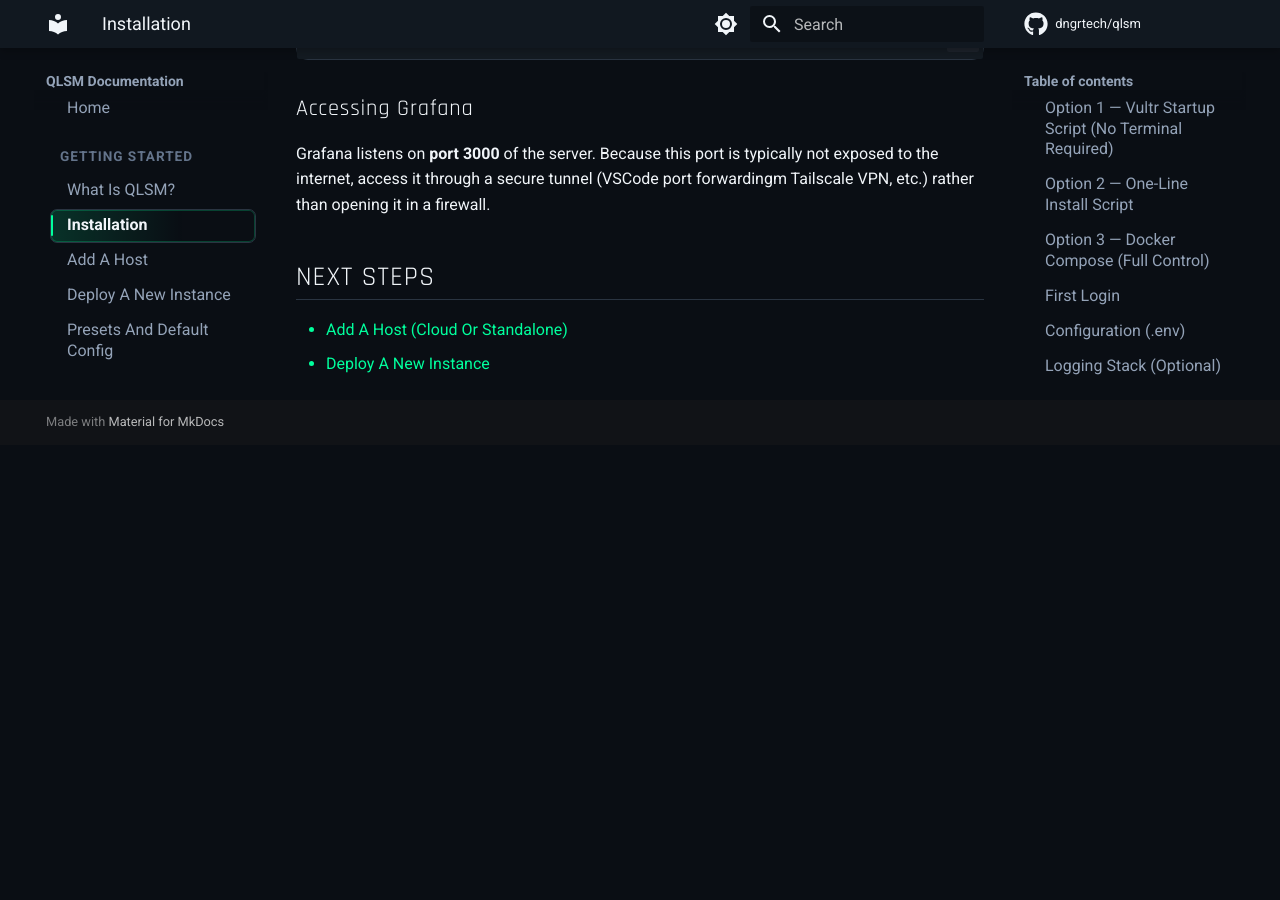
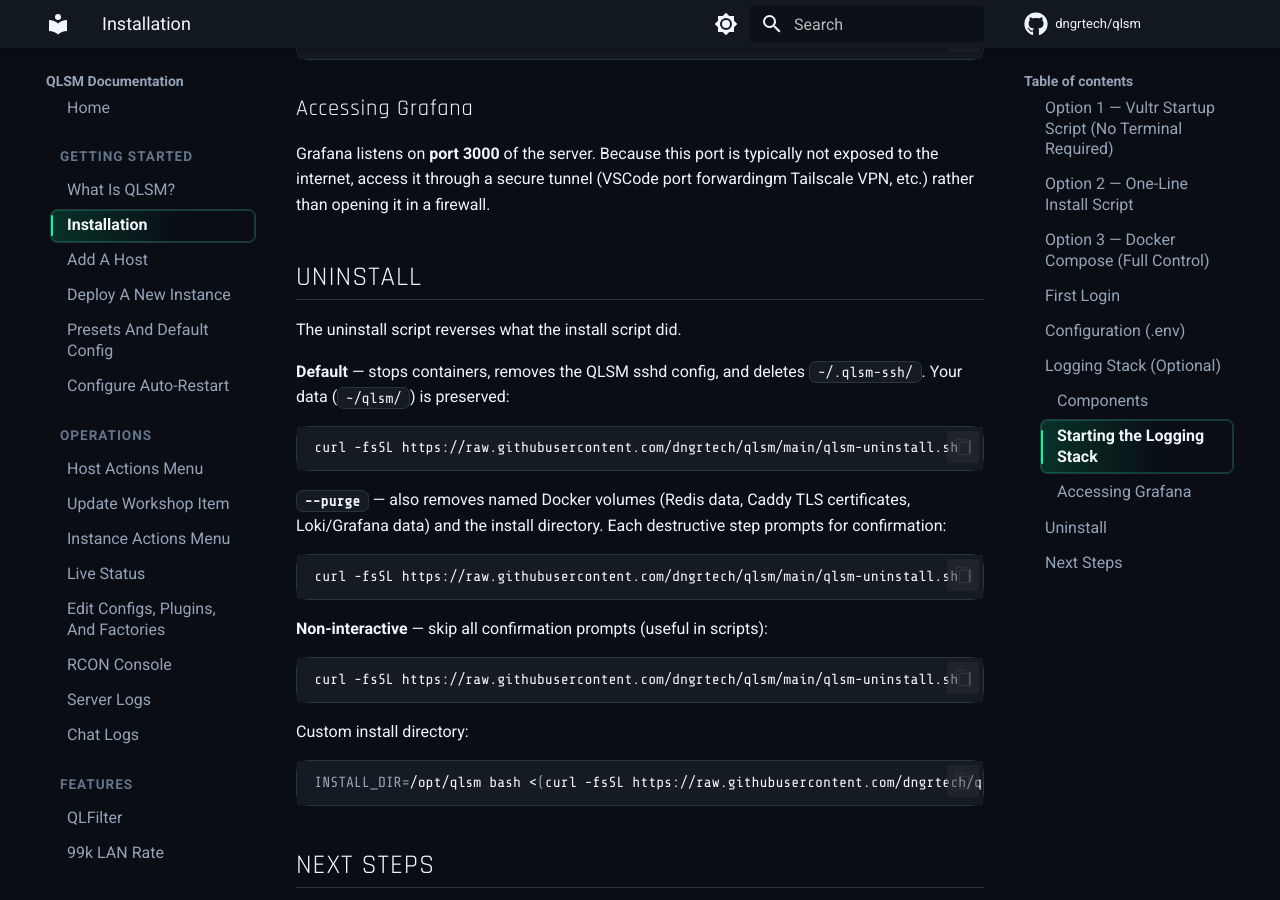
Before and after one commit to dngrtech/qlsm, an MkDocs documentation site: the page built from docs/user/getting-started/installation.md, in a window 1280 px wide and 900 px high, scrolled down 4586 px. Built offline with MkDocs 1.6.1 and Material for MkDocs 9.7.7, drawn with Linux system fonts in a browser that asks for light colours; comment, search, counter and statistics services are not loaded; before the commit the page ends 5031 px from its top, so only the background shows below that.

Commit message:
docs: add uninstall section to README and docs
Cover default and --purge/--yes one-liner invocations in README.md,
docs/setup.md, and docs/user/getting-started/installation.md.

````diff
--- a/docs/user/getting-started/installation.md
+++ b/docs/user/getting-started/installation.md
@@ -151,6 +151,34 @@
 Grafana listens on **port 3000** of the server. Because this port is typically not exposed to the internet, access it through a secure tunnel (VSCode port forwardingm Tailscale VPN, etc.) rather than opening it in a firewall.
 
 
+## Uninstall
+
+The uninstall script reverses what the install script did.
+
+**Default** — stops containers, removes the QLSM sshd config, and deletes `~/.qlsm-ssh/`. Your data (`~/qlsm/`) is preserved:
+
+```bash
+curl -fsSL https://raw.githubusercontent.com/dngrtech/qlsm/main/qlsm-uninstall.sh | bash
+```
+
+**`--purge`** — also removes named Docker volumes (Redis data, Caddy TLS certificates, Loki/Grafana data) and the install directory. Each destructive step prompts for confirmation:
+
+```bash
+curl -fsSL https://raw.githubusercontent.com/dngrtech/qlsm/main/qlsm-uninstall.sh | bash -s -- --purge
+```
+
+**Non-interactive** — skip all confirmation prompts (useful in scripts):
+
+```bash
+curl -fsSL https://raw.githubusercontent.com/dngrtech/qlsm/main/qlsm-uninstall.sh | bash -s -- --purge --yes
+```
+
+Custom install directory:
+
+```bash
+INSTALL_DIR=/opt/qlsm bash <(curl -fsSL https://raw.githubusercontent.com/dngrtech/qlsm/main/qlsm-uninstall.sh) --purge
+```
+
 ## Next Steps
 
 - [Add A Host (Cloud Or Standalone)](add-host.md)
````
Also changed, not shown: README.md (+22 -0 lines), docs/setup.md (+14 -0 lines).
